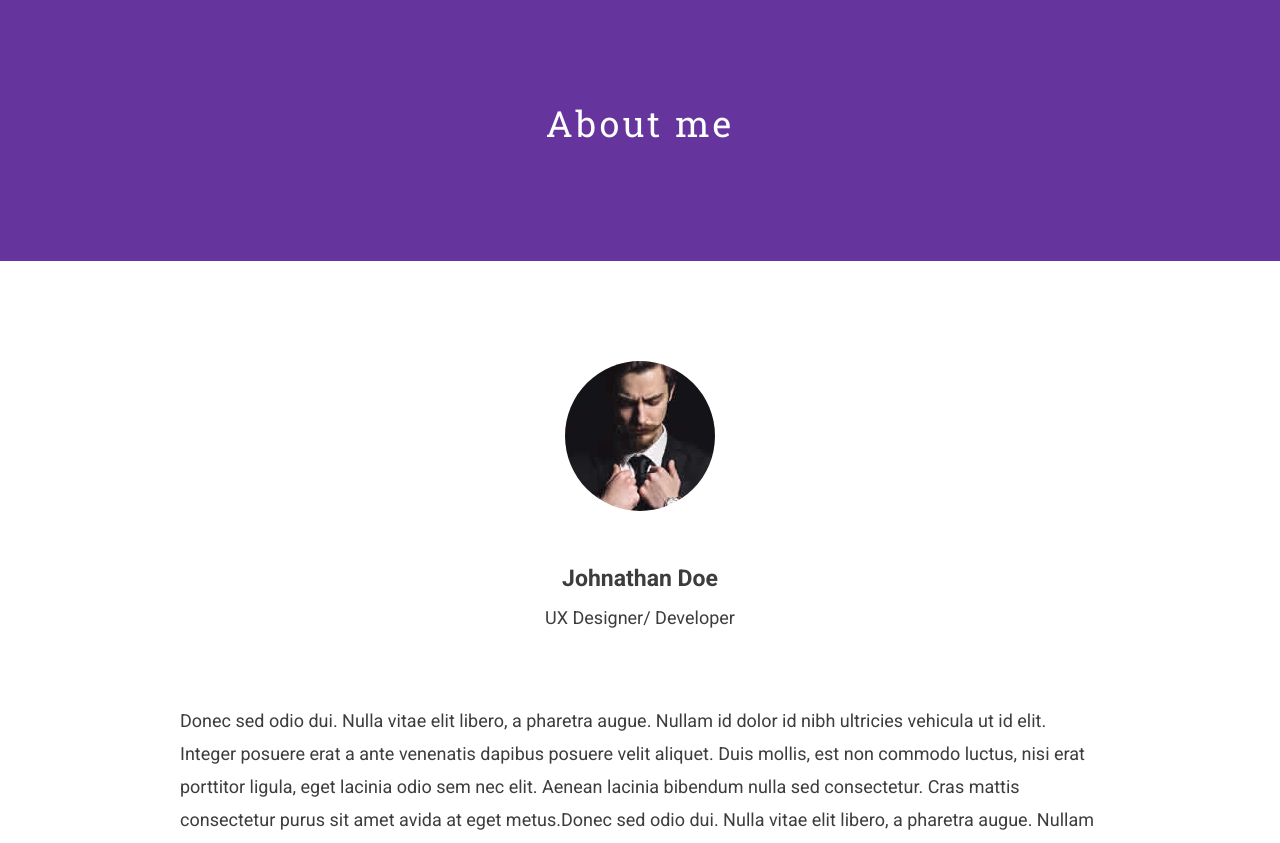
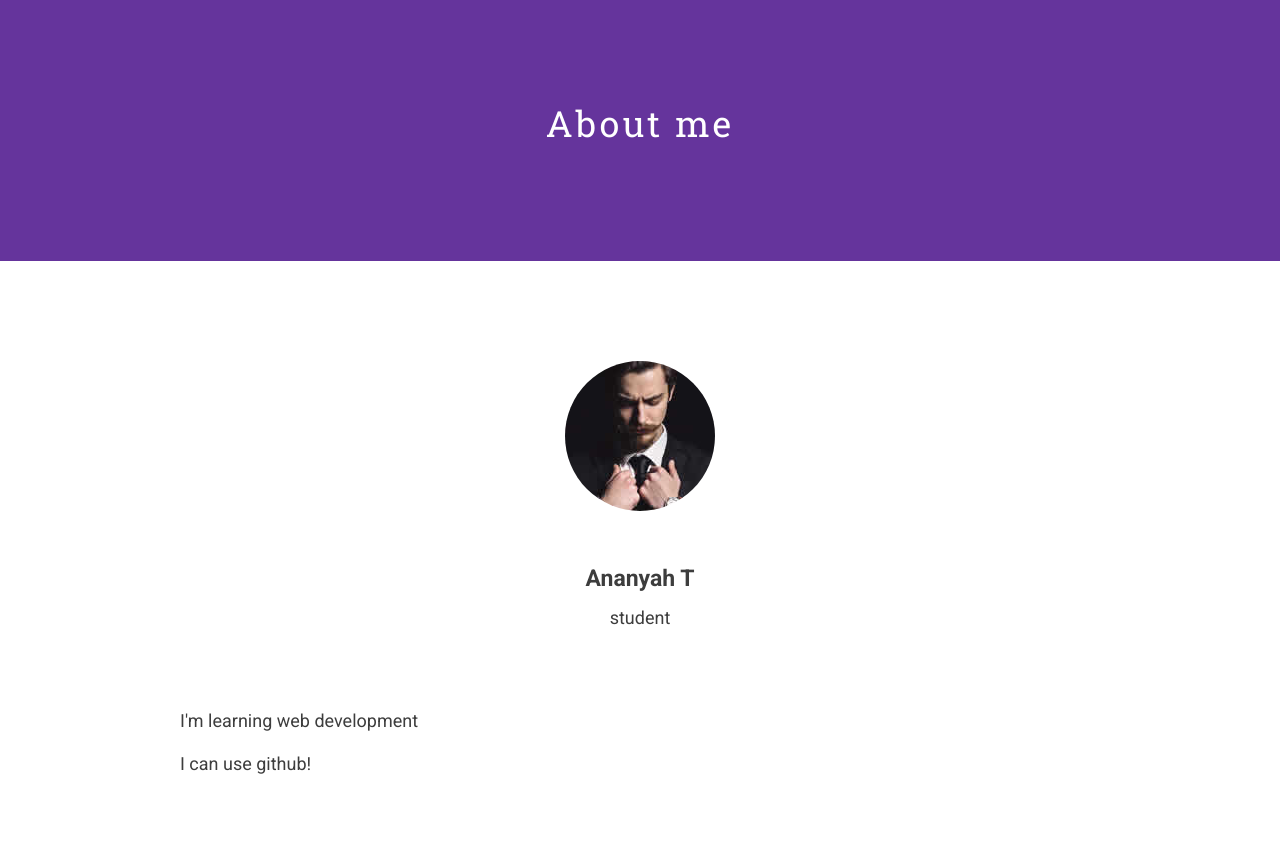
Before and after one commit to GWC-UIUC/ananyaht, a plain HTML site: page about.html in a window 1280 px wide. Shown: the part 103-946 px from the top of the page. Drawn offline with nearby package versions, Linux system fonts and the light colour scheme.

Commit message:
added more info

```diff
--- a/about.html
+++ b/about.html
@@ -51,13 +51,12 @@
 <section id="inner-description" class="section inner-description">
   <div class="container">
     <div class="col-md-10 col-md-offset-1 text-center"> <img src="images/designer-pic.jpg" alt="Mafolio">
-      <h1>Johnathan Doe</h1>
-      <p>UX Designer/ Developer</p>
+      <h1>Ananyah T</h1>
+      <p>student</p>
     </div>
     <div class="col-md-10 col-md-offset-1 space">
-      <p>Donec sed odio dui. Nulla vitae elit libero, a pharetra augue. Nullam id dolor id nibh ultricies vehicula ut id elit. Integer posuere erat a ante venenatis dapibus posuere velit aliquet. Duis mollis, est non commodo luctus, nisi erat porttitor ligula, eget lacinia odio sem nec elit. Aenean lacinia bibendum nulla sed consectetur. Cras mattis consectetur purus sit amet avida at eget metus.Donec sed odio dui. Nulla vitae elit libero, a pharetra augue. Nullam id dolor id nibh ultricies vehicula ut id elit. Integer posuere erat a ante venenatis dapibus posuere velit aliquet. Duis mollis, est non commodo luctus, nisi erat porttitor ligula, eget lacinia odio sem nec elit. Aenean lacinia bibendum nulla sed consectetur. Cras mattis consectetur purus sit amet avida at eget metus.</p>
-      <p>Donec sed odio dui. Nulla vitae elit libero, a pharetra augue. Nullam id dolor id nibh ultricies vehicula ut id elit. Integer posuere erat a ante venenatis dapibus posuere velit aliquet.</p>
-      <p>Duis mollis, est non commodo luctus, nisi erat porttitor ligula, eget lacinia odio sem nec elit. Aenean lacinia bibendum nulla sed consectetur. Cras mattis consectetur purus sit amet avida at eget metus.Donec sed odio dui. Nulla vitae elit libero, a pharetra augue. Nullam id dolor id nibh ultricies vehicula ut id elit. Integer posuere erat a ante venenatis dapibus posuere velit aliquet. Duis mollis, est non commodo luctus, nisi erat porttitor ligula, eget lacinia odio sem nec elit. Aenean lacinia bibendum nulla sed consectetur. Cras mattis consectetur purus sit amet avida at eget metus.</p>
+      <p>I'm learning web development</p>
+      <p>I can use github!</p>
     </div>
   </div>
 </section>
```
Also changed, not shown: index.html (+1 -1 lines).
